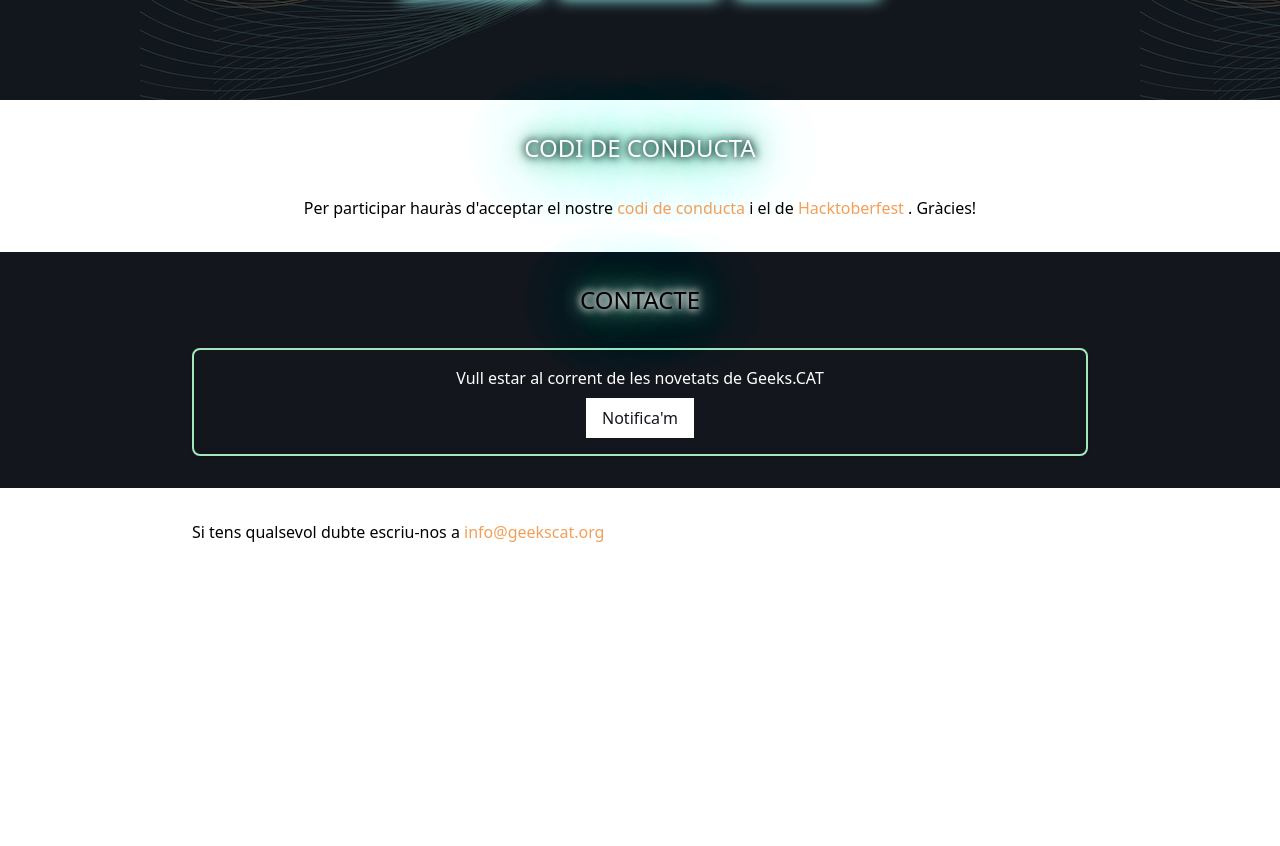
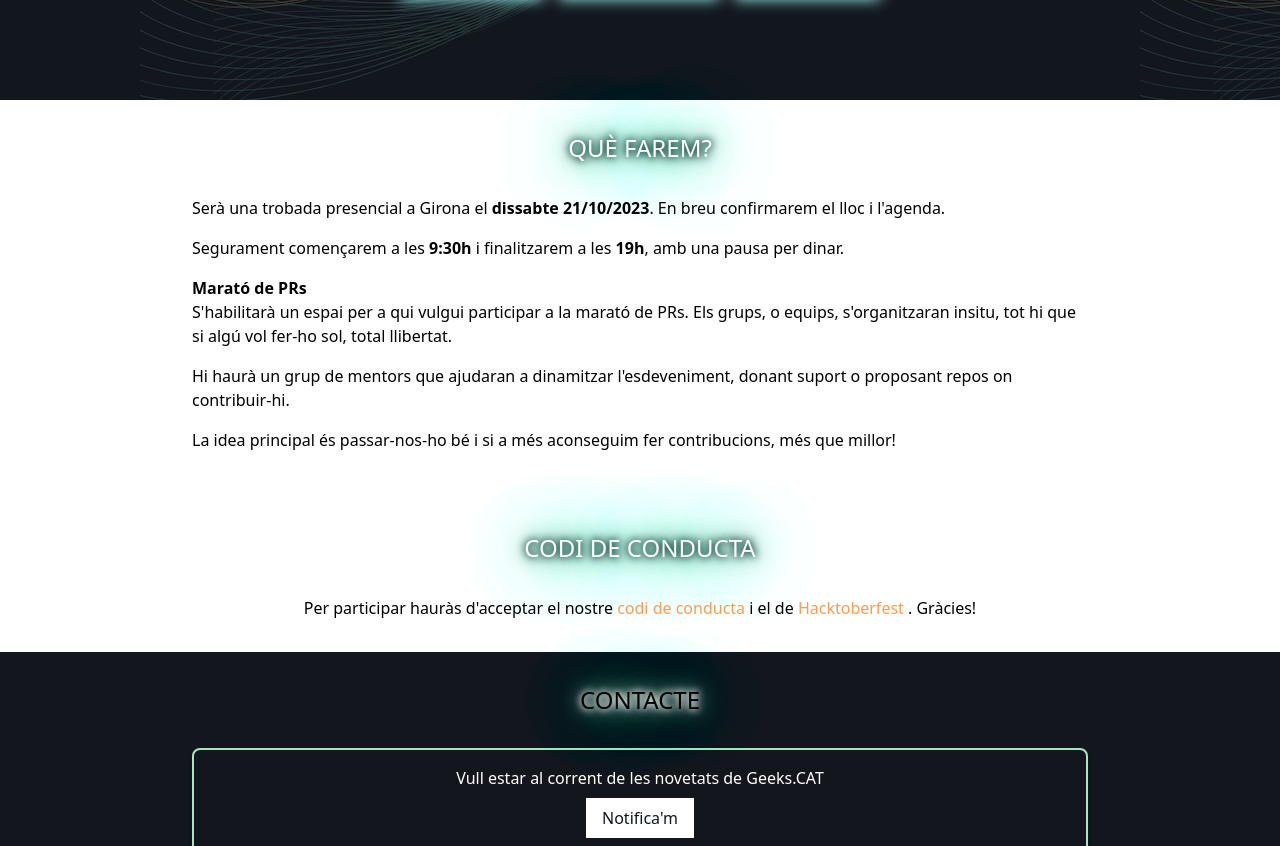
Before and after one commit to GeeksCAT/hacktoberfest-web-2022, a Vue app: page / in a window 1280 px wide. Shown: the part 700-1546 px from the top of the page. Before the commit the page ends 1276 px from the top, so only its background shows below. Built offline with nearby package versions, Linux system fonts and the light colour scheme; what @formkit/vue would draw is missing.

Commit message:
Add initial lite WWDo

```diff
--- /dev/null
+++ b/src/components/Sections/SWhatWeWillDoLite.vue
@@ -0,0 +1,28 @@
+<script setup lang="ts">
+import ATitle from '../Atoms/ATitle.vue'
+import ALink from '../Atoms/ALink.vue'
+import { startTime, dueTime, eventDate } from '../../content'
+import ASection from '../Atoms/ASection.vue'
+</script>
+
+<template>
+  <a-section>
+    <a-title>Què farem?</a-title>
+    <p class="mb-4">
+      Serà una trobada presencial a Girona el <b>{{ eventDate }}</b>. En breu confirmarem el lloc i l'agenda.
+    </p>
+    <p class="mb-4">
+      Segurament començarem a les <b>{{ startTime }}</b> i finalitzarem a les <b>{{ dueTime }}</b>, amb una pausa per dinar.
+    </p>
+    <p class="font-bold">Marató de PRs</p>
+    <p class="mb-4">
+      S'habilitarà un espai per a qui vulgui participar a la marató de PRs. Els grups, o equips, s'organitzaran insitu,
+      tot hi que si algú vol fer-ho sol, total llibertat.
+    </p>
+    <p class="mb-4">
+      Hi haurà un grup de mentors que ajudaran a dinamitzar l'esdeveniment, donant suport o proposant repos on
+      contribuir-hi.
+    </p>
+    <p class="mb-4">La idea principal és passar-nos-ho bé i si a més aconseguim fer contribucions, més que millor!</p>
+  </a-section>
+</template>
--- a/src/views/Home.vue
+++ b/src/views/Home.vue
@@ -4,7 +4,7 @@ import { IMenuOption } from '../types'
 import SMenu from '../components/Sections/SMenu.vue'
 import SIntro from '../components/Sections/SIntro.vue'
 import SJoin from '../components/Sections/SJoin.vue'
-import SWhatWeWillDo from '../components/Sections/SWhatWeWillDo.vue'
+import SWhatWeWillDoLite from '../components/Sections/SWhatWeWillDoLite.vue'
 import SDiary from '../components/Sections/SDiary.vue'
 import SCodeOfConduct from '../components/Sections/SCodeOfConduct.vue'
 import SOrganizers from '../components/Sections/SOrganizers.vue'
@@ -27,9 +27,9 @@ const handlerMenuClick = (option: IMenuOption) => {
 <template>
   <s-menu @click="handlerMenuClick" id="begin" />
   <s-intro id="intro" />
+  <s-what-we-will-do-lite id="watWeWillDo" />
 <!--
   <s-join id="join" />
-  <s-what-we-will-do id="watWeWillDo" />
   <s-diary id="diary" />
   <s-speakers />
 -->
```
